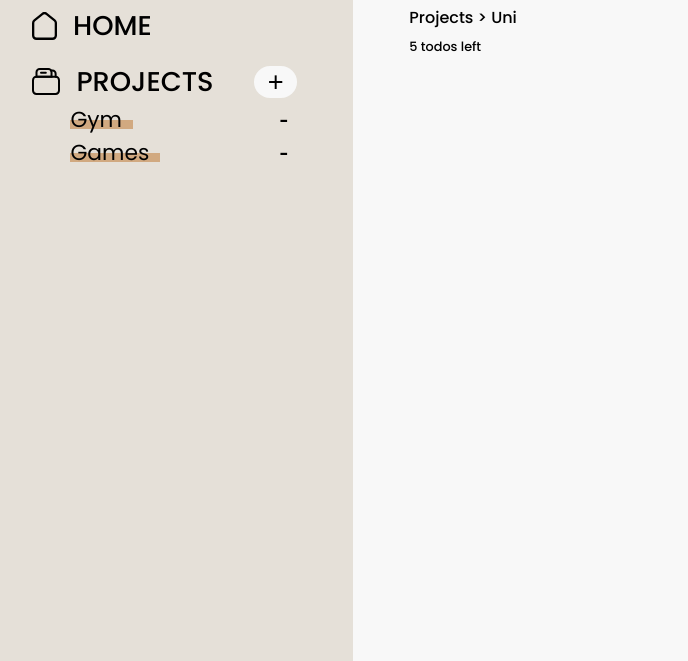
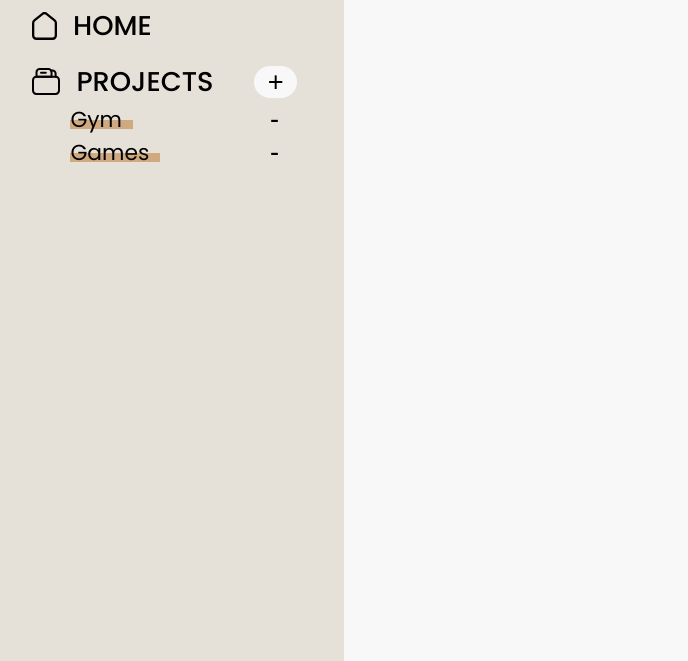
Before and after one commit to Vicker14/todo-list, a website built with webpack: page src/template.html in a window 1280 px wide. Shown: the part 139-800 px from the top of the page, without its empty margins (96-784 px from the left). Built offline with nearby package versions, Linux system fonts and the light colour scheme; a web font is replaced by a local one.

Commit message:
Fixed the sidebar on the left

```diff
--- a/src/styles/sidebar.css
+++ b/src/styles/sidebar.css
@@ -1,6 +1,10 @@
 #sidebar {
     background-color: var(--color-dark);
     padding: var(--height-header) var(--font-size-title) 0 var(--padding-sidebar);
+
+    width: var(--width-sidebar);
+    height: 100%;
+    position: fixed;
 
     & > * {
         padding-bottom: calc(var(--font-size-sidebar-section) /2);
```
